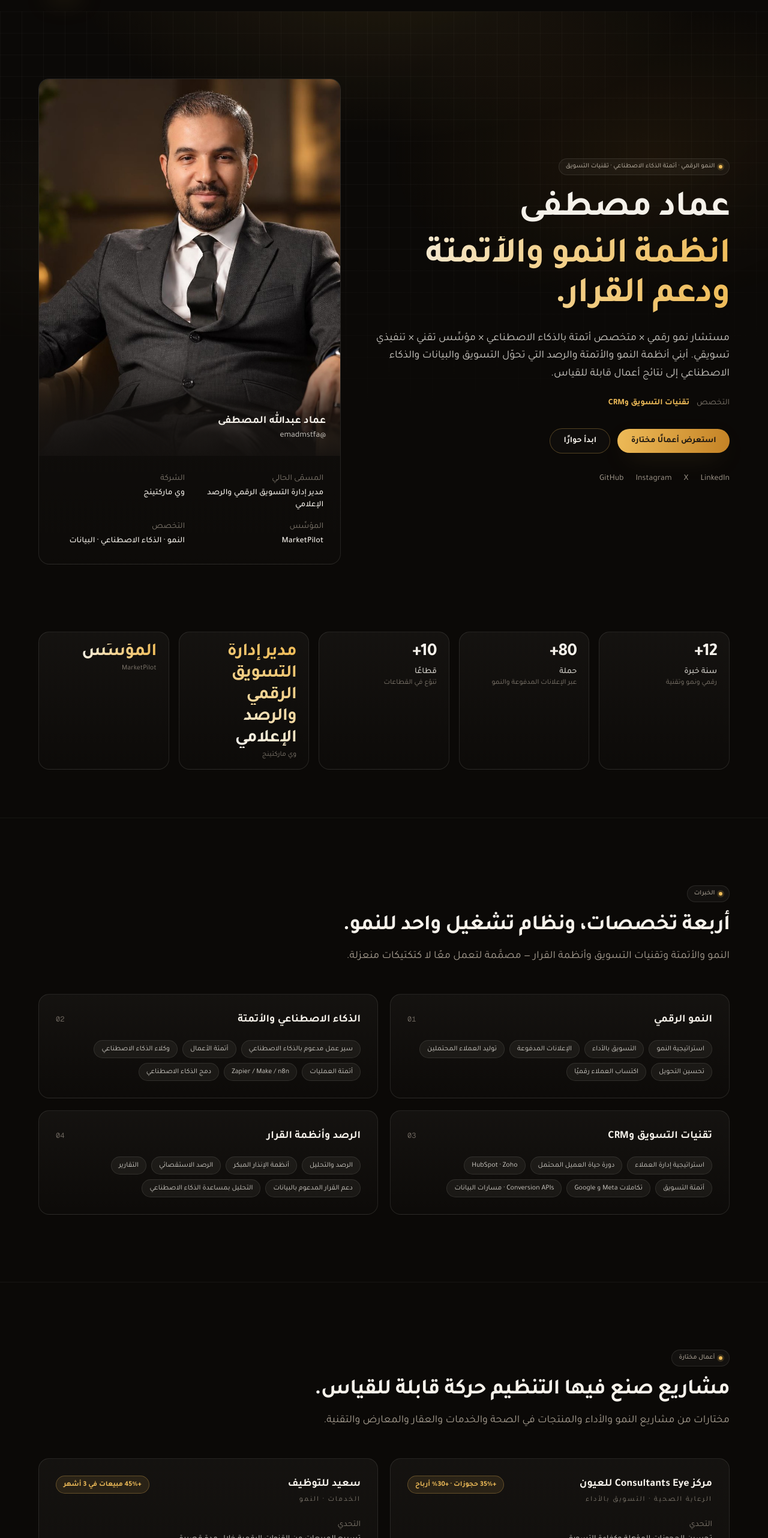
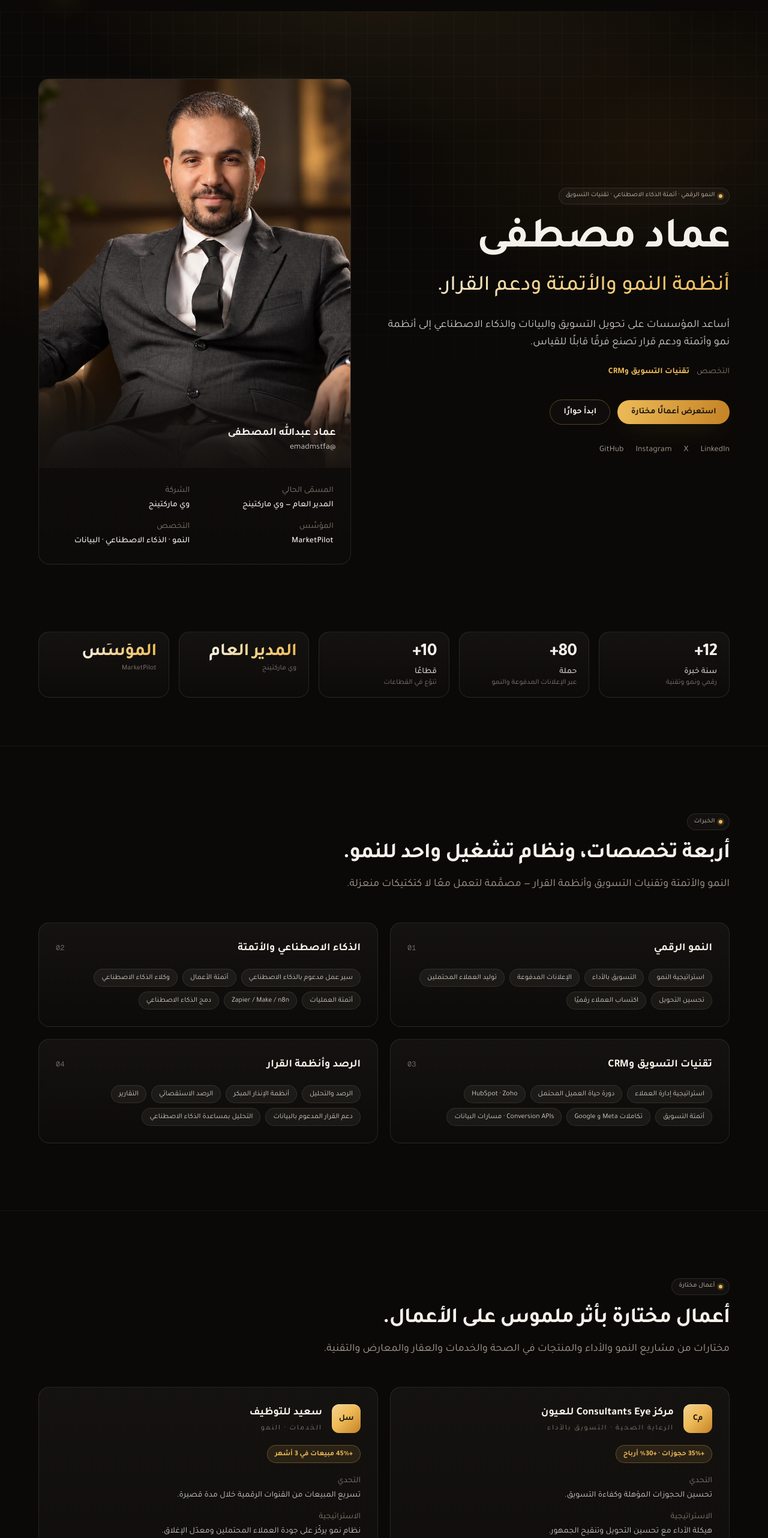
Before and after one commit to emadmstfa-cyber/emad-site-v2, a Next.js app: page /ar in a window 1280 px wide. Shown: the part 62-2626 px from the top of the page at 60% size. Built offline with nearby package versions, Linux system fonts and the light colour scheme.

Commit message:
feat(v2.1): polish round - hero hierarchy, work cards with client monograms and lift, MarketPilot capability panel, counter no-JS fallback, MEP CPR accuracy fix, Managing Director title, copy cleanup

```diff
--- a/src/app/(ar)/layout.tsx
+++ b/src/app/(ar)/layout.tsx
@@ -67,6 +67,7 @@ export default function ArLayout({ children }: { children: ReactNode }) {
   return (
     <html lang="ar" dir="rtl" className={fontVars + " h-full antialiased"}>
       <body className="min-h-full flex flex-col bg-ink text-cream">
+        <script dangerouslySetInnerHTML={{ __html: "document.documentElement.classList.add('js')" }} />
         <script type="application/ld+json" dangerouslySetInnerHTML={{ __html: JSON.stringify(personJsonLd) }} />
         <script type="application/ld+json" dangerouslySetInnerHTML={{ __html: JSON.stringify(websiteJsonLd) }} />
         <a href="#main" className="sr-only focus:not-sr-only focus:fixed focus:left-4 focus:top-4 focus:z-[100] focus:rounded-full focus:bg-white focus:px-4 focus:py-2 focus:text-sm focus:font-medium focus:text-ink">
--- a/src/app/(en)/layout.tsx
+++ b/src/app/(en)/layout.tsx
@@ -77,6 +77,7 @@ export default function EnLayout({ children }: { children: ReactNode }) {
   return (
     <html lang="en" dir="ltr" className={fontVars + " h-full antialiased"}>
       <body className="min-h-full flex flex-col bg-ink text-cream">
+        <script dangerouslySetInnerHTML={{ __html: "document.documentElement.classList.add('js')" }} />
         <script type="application/ld+json" dangerouslySetInnerHTML={{ __html: JSON.stringify(personJsonLd) }} />
         <script type="application/ld+json" dangerouslySetInnerHTML={{ __html: JSON.stringify(websiteJsonLd) }} />
         <a href="#main" className="sr-only focus:not-sr-only focus:fixed focus:left-4 focus:top-4 focus:z-[100] focus:rounded-full focus:bg-white focus:px-4 focus:py-2 focus:text-sm focus:font-medium focus:text-ink">
--- a/src/app/globals.css
+++ b/src/app/globals.css
@@ -126,6 +126,28 @@ html[dir="rtl"] .chip { letter-spacing: 0; text-transform: none; }
   box-shadow: inset 0 1px 0 rgba(255,255,255,.35);
 }
 
+/* Premium motion primitives (subtle, no neon) */
+.card-lift { transition: transform .3s cubic-bezier(.22,1,.36,1), border-color .3s ease, box-shadow .3s ease; }
+.card-lift:hover { transform: translateY(-4px); border-color: var(--border-strong); box-shadow: 0 30px 80px -50px rgba(238,187,88,.6); }
+
+.glow-gold {
+  position: absolute; inset: -14% -10% auto auto;
+  height: 70%; width: 70%;
+  background: radial-gradient(closest-side, rgba(238,187,88,.20), transparent 72%);
+  filter: blur(28px); pointer-events: none;
+}
+
+.panel-row { display: flex; align-items: center; gap: .75rem; padding: .95rem 1.25rem; font-size: .875rem; color: #f5f1ea; border-top: 1px solid rgba(245,241,234,.06); }
+.panel-row:first-child { border-top: 0; }
+.panel-row .pip { width: .375rem; height: .375rem; border-radius: 999px; background: var(--accent); flex: none; }
+
+/* Animated counters: final value is always in the HTML.
+   Without JS the static value shows; with JS the animated one takes over. */
+.counter-static { display: inline; }
+.counter-anim { display: none; }
+html.js .counter-static { display: none; }
+html.js .counter-anim { display: inline; }
+
 :focus-visible { outline: 2px solid rgba(238,187,88,.85); outline-offset: 2px; }
 
 @media (prefers-reduced-motion: reduce) {
--- a/src/components/hero.tsx
+++ b/src/components/hero.tsx
@@ -15,35 +15,45 @@ export function Hero({ dict, name, legalName, handle, socials }: {
 }) {
   return (
     <section id="top" className="bg-grid relative overflow-hidden border-b border-cream/5">
-      <div className="shell grid gap-14 py-16 md:py-24 lg:grid-cols-[1.08fr_0.92fr] lg:items-center lg:py-28">
+      <div className="shell grid gap-14 py-16 md:py-24 lg:grid-cols-[1.05fr_0.95fr] lg:items-center lg:py-28">
         <div>
           <Reveal>
             <span className="chip"><span className="dot" /> {dict.hero.chip}</span>
           </Reveal>
+
           <Reveal delay={0.05}>
-            <h1 className="mt-6 text-4xl font-semibold leading-[1.1] tracking-tight text-cream sm:text-5xl md:text-6xl">
+            <h1 className="mt-6 text-5xl font-semibold leading-[1.02] tracking-tight text-cream sm:text-6xl md:text-7xl">
               {name}
-              <span className="text-gradient mt-3 block">{dict.hero.subtitle}</span>
             </h1>
           </Reveal>
+
           <Reveal delay={0.1}>
-            <p className="mt-6 max-w-2xl text-base leading-relaxed text-cream/85 md:text-lg">
-              {dict.meta.description}
+            <p className="text-gradient mt-4 text-2xl font-medium leading-snug sm:text-3xl md:text-4xl">
+              {dict.hero.subtitle}
             </p>
           </Reveal>
+
           <Reveal delay={0.15}>
+            <p className="mt-6 max-w-xl text-base leading-relaxed text-cream/85 md:text-lg">
+              {dict.hero.lead}
+            </p>
+          </Reveal>
+
+          <Reveal delay={0.2}>
             <div className="mt-6 flex flex-wrap items-center gap-3 text-sm text-muted">
               <span className="text-muted/75">{dict.hero.focus}</span>
               <span className="font-semibold text-gold"><RotatingText items={dict.hero.rotating} /></span>
             </div>
           </Reveal>
-          <Reveal delay={0.2}>
-            <div className="mt-8 flex flex-wrap items-center gap-3">
+
+          <Reveal delay={0.25}>
+            <div className="mt-9 flex flex-wrap items-center gap-3">
               <a href="#work" className="btn btn-primary">{dict.hero.work}</a>
               <a href="#contact" className="btn btn-ghost">{dict.hero.talk}</a>
             </div>
           </Reveal>
-          <Reveal delay={0.25}>
+
+          <Reveal delay={0.3}>
             <div className="mt-8 flex flex-wrap items-center gap-x-5 gap-y-3 text-sm">
               {socials.map((item) => (
                 <a key={item.label} href={item.href} target="_blank" rel="noreferrer noopener" className="text-muted transition-colors hover:text-gold">
@@ -55,7 +65,9 @@ export function Hero({ dict, name, legalName, handle, socials }: {
         </div>
 
         <Reveal delay={0.15}>
-          <div className="card overflow-hidden">
+          <div className="relative">
+            <span className="glow-gold" />
+            <div className="card card-lift relative overflow-hidden">
               <div className="relative aspect-[4/5] w-full">
                 <Image
                   src="/portrait-card.jpg"
@@ -91,6 +103,7 @@ export function Hero({ dict, name, legalName, handle, socials }: {
                 </dl>
               </div>
             </div>
+          </div>
         </Reveal>
       </div>
 
@@ -98,7 +111,7 @@ export function Hero({ dict, name, legalName, handle, socials }: {
         <div className="grid grid-cols-2 gap-4 sm:grid-cols-3 lg:grid-cols-5">
           {dict.stats.map((item) => (
             <div key={item.label} className="card px-5 py-4">
-              <p className="text-2xl font-semibold tracking-tight md:text-3xl">
+              <p className="text-2xl font-semibold tracking-tight text-cream md:text-3xl">
                 {item.value === null ? (
                   <span className="text-gradient">{item.label}</span>
                 ) : (
--- a/src/components/sections.tsx
+++ b/src/components/sections.tsx
@@ -1,6 +1,13 @@
 import { Reveal } from "@/components/reveal";
 import type { Client } from "@/lib/clients";
 import type { Dict } from "@/lib/i18n";
+
+function initials(name: string): string {
+  const words = name.replace(/[()·\-—]/g, " ").split(/\s+/).filter(Boolean);
+  const skip = ["the", "and", "of"];
+  const picked = words.filter((w) => !skip.includes(w.toLowerCase())).slice(0, 2);
+  return picked.map((w) => w[0]).join("").toUpperCase() || "EM";
+}
 
 function SectionHeading({ eyebrow, title, lead }: { eyebrow: string; title: string; lead?: string }) {
   return (
@@ -28,14 +35,14 @@ export function Expertise({ dict }: { dict: Dict }) {
         <div className="mt-12 grid gap-5 md:grid-cols-2">
           {dict.expertise.areas.map((area, index) => (
             <Reveal key={area.id} delay={index * 0.05}>
-              <article className="card h-full p-6 md:p-7">
+              <article className="card card-lift h-full p-6 md:p-7">
                 <div className="flex items-baseline justify-between gap-4">
                   <h3 className="text-lg font-semibold text-cream">{area.title}</h3>
                   <span className="font-mono text-xs text-muted/60">{area.id}</span>
                 </div>
                 <ul className="mt-5 flex flex-wrap gap-2">
                   {area.items.map((item) => (
-                    <li key={item} className="rounded-full border border-cream/10 bg-cream/5 px-3 py-1.5 text-xs text-cream/85">{item}</li>
+                    <li key={item} className="rounded-full border border-cream/10 bg-cream/5 px-3 py-1.5 text-xs text-cream/85 transition-colors hover:border-gold/30 hover:text-gold">{item}</li>
                   ))}
                 </ul>
               </article>
@@ -55,17 +62,22 @@ export function Work({ dict, clients }: { dict: Dict; clients: Client[] }) {
         <div className="mt-12 grid gap-5 lg:grid-cols-2">
           {clients.map((study, index) => (
             <Reveal key={study.slug} delay={(index % 2) * 0.06}>
-              <article className="card h-full p-6 md:p-7">
-                <div className="flex flex-wrap items-start justify-between gap-3">
-                  <div>
+              <article className="card card-lift flex h-full flex-col p-6 md:p-7">
+                <div className="flex items-center gap-4">
+                  <span className="monogram h-12 w-12 shrink-0 rounded-xl text-sm">{initials(study.client)}</span>
+                  <div className="min-w-0">
                     <h3 className="text-lg font-semibold text-cream">{study.client}</h3>
                     <p className="mt-1 text-xs uppercase tracking-[0.16em] text-muted/75">{study.category}</p>
                   </div>
-                  {study.highlight ? (
-                    <span className="rounded-full border border-gold/30 bg-gold/10 px-3 py-1.5 text-xs font-semibold text-gold">{study.highlight}</span>
-                  ) : null}
                 </div>
-                <dl className="mt-6 space-y-4 text-sm">
+
+                {study.highlight ? (
+                  <p className="mt-5 inline-flex w-fit rounded-full border border-gold/30 bg-gold/10 px-3 py-1.5 text-xs font-semibold text-gold">
+                    {study.highlight}
+                  </p>
+                ) : null}
+
+                <dl className="mt-5 space-y-4 text-sm">
                   <div>
                     <dt className="text-muted/75">{dict.work.challenge}</dt>
                     <dd className="mt-1 text-cream/85">{study.challenge}</dd>
@@ -79,6 +91,7 @@ export function Work({ dict, clients }: { dict: Dict; clients: Client[] }) {
                     <dd className="mt-1 text-cream/85">{study.outcome}</dd>
                   </div>
                 </dl>
+
                 {study.metrics && study.metrics.length > 0 ? (
                   <div className="mt-6 grid grid-cols-2 gap-3 sm:grid-cols-4">
                     {study.metrics.map((m) => (
@@ -89,9 +102,10 @@ export function Work({ dict, clients }: { dict: Dict; clients: Client[] }) {
                     ))}
                   </div>
                 ) : null}
-                <div className="mt-6 flex flex-wrap gap-2">
+
+                <div className="mt-auto flex flex-wrap gap-2 pt-6">
                   {study.channels.map((channel) => (
-                    <span key={channel} className="rounded-full border border-cream/10 px-3 py-1 text-[11px] uppercase tracking-wider text-muted">{channel}</span>
+                    <span key={channel} className="rounded-full border border-cream/10 px-3 py-1 text-[11px] uppercase tracking-wider text-muted transition-colors hover:border-gold/30 hover:text-gold">{channel}</span>
                   ))}
                 </div>
               </article>
@@ -108,7 +122,7 @@ export function MarketPilot({ dict }: { dict: Dict }) {
     <section id="marketpilot" className="border-b border-cream/5 py-20 md:py-28">
       <div className="shell">
         <div className="card overflow-hidden p-7 md:p-12">
-          <div className="grid gap-10 lg:grid-cols-[1fr_0.9fr] lg:items-center">
+          <div className="grid gap-10 lg:grid-cols-[1fr_0.95fr] lg:items-center">
             <div>
               <Reveal>
                 <span className="chip"><span className="dot" /> {dict.marketpilot.chip}</span>
@@ -126,13 +140,25 @@ export function MarketPilot({ dict }: { dict: Dict }) {
                 </div>
               </Reveal>
             </div>
-            <div className="grid grid-cols-2 gap-3">
-              {dict.marketpilot.points.map((point, index) => (
-                <Reveal key={point} delay={0.05 * index}>
-                  <div className="rounded-2xl border border-cream/10 bg-cream/[0.03] px-4 py-3 text-sm text-cream/85">{point}</div>
-                </Reveal>
-              ))}
-            </div>
+
+            <Reveal delay={0.15}>
+              <div className="overflow-hidden rounded-2xl border border-cream/12 bg-ink-2/70">
+                <div className="flex items-center gap-2 border-b border-cream/10 bg-cream/[0.03] px-4 py-3">
+                  <span className="h-2.5 w-2.5 rounded-full bg-gold/75" />
+                  <span className="h-2.5 w-2.5 rounded-full bg-cream/15" />
+                  <span className="h-2.5 w-2.5 rounded-full bg-cream/15" />
+                  <span className="ms-3 rounded-md bg-ink/60 px-3 py-1 text-[11px] tracking-wide text-muted">MarketPilot — Capabilities</span>
+                </div>
+                <div>
+                  {dict.marketpilot.points.map((point) => (
+                    <div key={point} className="panel-row">
+                      <span className="pip" />
+                      <span>{point}</span>
+                    </div>
+                  ))}
+                </div>
+              </div>
+            </Reveal>
           </div>
         </div>
       </div>
@@ -148,11 +174,11 @@ export function Stack({ dict }: { dict: Dict }) {
         <div className="mt-12 grid gap-5 sm:grid-cols-2 lg:grid-cols-5">
           {dict.stack.groups.map((group, index) => (
             <Reveal key={group.title} delay={index * 0.04}>
-              <div className="card h-full p-5">
+              <div className="card card-lift h-full p-5">
                 <p className="text-xs uppercase tracking-[0.18em] text-gold">{group.title}</p>
                 <ul className="mt-4 space-y-2 text-sm text-cream/85">
                   {group.items.map((item) => (
-                    <li key={item}>{item}</li>
+                    <li key={item} className="transition-colors hover:text-gold">{item}</li>
                   ))}
                 </ul>
               </div>
@@ -183,7 +209,7 @@ export function About({ dict, clients }: { dict: Dict; clients: Client[] }) {
         <div className="space-y-5">
           {dict.about.experience.map((item, index) => (
             <Reveal key={item.role} delay={index * 0.06}>
-              <article className="card p-6">
+              <article className="card card-lift p-6">
                 <div className="flex flex-wrap items-baseline justify-between gap-2">
                   <h3 className="text-base font-semibold text-cream">{item.role}</h3>
                   <span className="text-xs uppercase tracking-[0.16em] text-muted/75">{item.period}</span>
@@ -216,6 +242,7 @@ export function Contact({ dict, linkedin }: { dict: Dict; linkedin: string }) {
     <section id="contact" className="py-20 md:py-28">
       <div className="shell">
         <div className="card relative overflow-hidden p-8 md:p-14">
+          <span className="glow-gold" />
           <Reveal>
             <span className="chip"><span className="dot" /> {dict.contact.eyebrow}</span>
           </Reveal>
--- a/src/lib/clients.ts
+++ b/src/lib/clients.ts
@@ -139,11 +139,12 @@ export const clients: Client[] = [
     execution: "Multi-channel paid acquisition, creative system and conversion tracking.",
     outcome: "Multi-channel acquisition delivered against confirmed September 2026 campaign data.",
     channels: ["Meta", "X"],
+    highlight: "20,000 registration goal · SAR 0.22 overall CPR",
     metrics: [
       { value: "SAR 78,286", label: "Ad investment" },
       { value: "44.1M", label: "Impressions" },
       { value: "497,221", label: "Link clicks" },
-      { value: "SAR 175", label: "Cost / sign-up" },
+      { value: "SAR 0.22", label: "Overall CPR" },
     ],
     ar: {
       client: "معرض الشرق الأوسط للدواجن (MEP Expo)",
@@ -152,11 +153,12 @@ export const clients: Client[] = [
       strategy: "اكتساب بالأداء مدعوم بالمحتوى وإعادة الاستهداف.",
       execution: "حملات اكتساب متعددة القنوات ونظام محتوى إبداعي وتتبّع التحويلات.",
       outcome: "اكتساب متعدد القنوات وفق بيانات الحملات المؤكدة لسبتمبر 2026.",
+      highlight: "هدف 20,000 تسجيل · تكلفة التسجيل 0.22 ر.س",
       metrics: [
         { value: "78,286 ر.س", label: "الإنفاق الإعلاني" },
         { value: "44.1 مليون", label: "الظهور" },
         { value: "497,221", label: "نقرات الرابط" },
-        { value: "175 ر.س", label: "تكلفة التسجيل" },
+        { value: "0.22 ر.س", label: "تكلفة التسجيل (إجمالي)" },
       ],
     },
   },
--- a/src/lib/i18n.ts
+++ b/src/lib/i18n.ts
@@ -18,6 +18,7 @@ export type Dict = {
   hero: {
     chip: string;
     subtitle: string;
+    lead: string;
     focus: string;
     rotating: string[];
     work: string;
@@ -60,6 +61,7 @@ export const dicts: Record<Lang, Dict> = {
     hero: {
       chip: "Digital Growth · AI Automation · MarTech",
       subtitle: "Growth, automation and decision systems.",
+      lead: "I help organisations turn marketing, data and AI into growth, automation and decision systems that measurably move the business.",
       focus: "Focus",
       rotating: ["Digital Growth", "AI Automation", "MarTech & CRM", "Strategic Monitoring", "Early Warning", "Decision Support"],
       work: "View selected work",
@@ -68,7 +70,7 @@ export const dicts: Record<Lang, Dict> = {
       companyLabel: "Company",
       founderLabel: "Founder",
       focusLabel: "Focus",
-      roleValue: "Director of Digital Marketing & Media Monitoring",
+      roleValue: "Managing Director — WE Marketing",
       companyValue: "WE Marketing",
       founderValue: "MarketPilot",
       focusValue: "Growth · AI · Data",
@@ -77,7 +79,7 @@ export const dicts: Record<Lang, Dict> = {
       { value: 12, suffix: "+", label: "Years Experience", sublabel: "Digital, growth and technology" },
       { value: 80, suffix: "+", label: "Campaigns", sublabel: "Across paid media and growth" },
       { value: 10, suffix: "+", label: "Sectors", sublabel: "Diversified industry exposure" },
-      { value: null, label: "Director of Digital Marketing & Media Monitoring", sublabel: "WE Marketing" },
+      { value: null, label: "Managing Director", sublabel: "WE Marketing" },
       { value: null, label: "Founder", sublabel: "MarketPilot" },
     ],
     expertise: {
@@ -93,7 +95,7 @@ export const dicts: Record<Lang, Dict> = {
     },
     work: {
       eyebrow: "Selected work",
-      title: "Engagements where structure created measurable movement.",
+      title: "Selected work with measurable business impact.",
       lead: "A selection of growth, performance and product engagements across healthcare, services, real estate, events and technology.",
       challenge: "Challenge",
       approach: "Approach",
@@ -121,12 +123,12 @@ export const dicts: Record<Lang, Dict> = {
     about: {
       eyebrow: "About",
       title: "Twelve years turning marketing, data and AI into systems.",
-      lead: "From performance marketing to growth systems, automation, MarTech and decision intelligence, building the operating layer behind measurable outcomes.",
+      lead: "From performance marketing to growth systems, automation, MarTech and decision support, building the operating layer behind measurable outcomes.",
       clientsLabel: "Selected clients",
       experience: [
-        { role: "Director of Digital Marketing & Media Monitoring", org: "WE Marketing", period: "Current", detail: "Leading growth, performance and digital transformation engagements across sectors in KSA and the region." },
+        { role: "Managing Director", org: "WE Marketing", period: "Current", detail: "Leading growth, performance and digital transformation engagements across sectors in KSA and the region." },
         { role: "Founder", org: "MarketPilot", period: "Building", detail: "AI-powered monitoring, analysis, early warning and decision support platform." },
-        { role: "Digital Marketing, Growth & Technology", org: "12+ years", period: "2013 — Present", detail: "From performance marketing to growth systems, automation, MarTech and decision intelligence." },
+        { role: "Digital Marketing, Growth & Technology", org: "12+ years", period: "2013 — Present", detail: "From performance marketing to growth systems, automation, MarTech and decision support." },
       ],
       certifications: [
         { title: "Corporate Strategy", issuer: "University of London" },
@@ -161,6 +163,7 @@ export const dicts: Record<Lang, Dict> = {
     hero: {
       chip: "النمو الرقمي · أتمتة الذكاء الاصطناعي · تقنيات التسويق",
       subtitle: "أنظمة النمو والأتمتة ودعم القرار.",
+      lead: "أساعد المؤسسات على تحويل التسويق والبيانات والذكاء الاصطناعي إلى أنظمة نمو وأتمتة ودعم قرار تصنع فرقًا قابلًا للقياس.",
       focus: "التخصص",
       rotating: ["النمو الرقمي", "الأتمتة بالذكاء الاصطناعي", "تقنيات التسويق وCRM", "الرصد الاستراتيجي", "الإنذار المبكر", "دعم القرار"],
       work: "استعرض أعمالًا مختارة",
@@ -169,7 +172,7 @@ export const dicts: Record<Lang, Dict> = {
       companyLabel: "الشركة",
       founderLabel: "المؤسِّس",
       focusLabel: "التخصص",
-      roleValue: "مدير إدارة التسويق الرقمي والرصد الإعلامي",
+      roleValue: "المدير العام — وي ماركتينج",
       companyValue: "وي ماركتينج",
       founderValue: "MarketPilot",
       focusValue: "النمو · الذكاء الاصطناعي · البيانات",
@@ -178,7 +181,7 @@ export const dicts: Record<Lang, Dict> = {
       { value: 12, suffix: "+", label: "سنة خبرة", sublabel: "رقمي ونمو وتقنية" },
       { value: 80, suffix: "+", label: "حملة", sublabel: "عبر الإعلانات المدفوعة والنمو" },
       { value: 10, suffix: "+", label: "قطاعًا", sublabel: "تنوّع في القطاعات" },
-      { value: null, label: "مدير إدارة التسويق الرقمي والرصد الإعلامي", sublabel: "وي ماركتينج" },
+      { value: null, label: "المدير العام", sublabel: "وي ماركتينج" },
       { value: null, label: "المؤسِّس", sublabel: "MarketPilot" },
     ],
     expertise: {
@@ -194,7 +197,7 @@ export const dicts: Record<Lang, Dict> = {
     },
     work: {
       eyebrow: "أعمال مختارة",
-      title: "مشاريع صنع فيها التنظيم حركة قابلة للقياس.",
+      title: "أعمال مختارة بأثر ملموس على الأعمال.",
       lead: "مختارات من مشاريع النمو والأداء والمنتجات في الصحة والخدمات والعقار والمعارض والتقنية.",
       challenge: "التحدي",
       approach: "الاستراتيجية",
@@ -225,9 +228,9 @@ export const dicts: Record<Lang, Dict> = {
       lead: "من التسويق بالأداء إلى أنظمة النمو والأتمتة وتقنيات التسويق وذكاء القرار — أبني الطبقة التشغيلية خلف النتائج القابلة للقياس.",
       clientsLabel: "عملاء مختارون",
       experience: [
-        { role: "مدير إدارة التسويق الرقمي والرصد الإعلامي", org: "وي ماركتينج", period: "حاليًا", detail: "قيادة مشاريع النمو والأداء والتحول الرقمي عبر قطاعات متعددة في السعودية والمنطقة." },
+        { role: "المدير العام", org: "وي ماركتينج", period: "حاليًا", detail: "قيادة مشاريع النمو والأداء والتحول الرقمي عبر قطاعات متعددة في السعودية والمنطقة." },
         { role: "المؤسِّس", org: "MarketPilot", period: "قيد البناء", detail: "منصة مدعومة بالذكاء الاصطناعي للرصد والتحليل والإنذار المبكر ودعم القرار." },
-        { role: "التسويق الرقمي والنمو والتقنية", org: "أكثر من 12 عامًا", period: "2013 — الآن", detail: "من التسويق بالأداء إلى أنظمة النمو والأتمتة وتقنيات التسويق وذكاء القرار." },
+        { role: "التسويق الرقمي والنمو والتقنية", org: "أكثر من 12 عامًا", period: "2013 — الآن", detail: "من التسويق بالأداء إلى أنظمة النمو والأتمتة وتقنيات التسويق ودعم القرار." },
       ],
       certifications: [
         { title: "الاستراتيجية المؤسسية", issuer: "University of London" },
--- a/src/lib/site.ts
+++ b/src/lib/site.ts
@@ -143,7 +143,7 @@ export const experience = [
     role: "Digital Marketing, Growth & Technology",
     org: "12+ years",
     period: "2013 — Present",
-    detail: "From performance marketing to growth systems, automation, MarTech and decision intelligence.",
+    detail: "From performance marketing to growth systems, automation, MarTech and decision support.",
   },
 ] as const;
 
```
Also changed, not shown: src/components/reveal.tsx (+6 -1 lines). Lines whose indentation alone changed are shown as unchanged.
